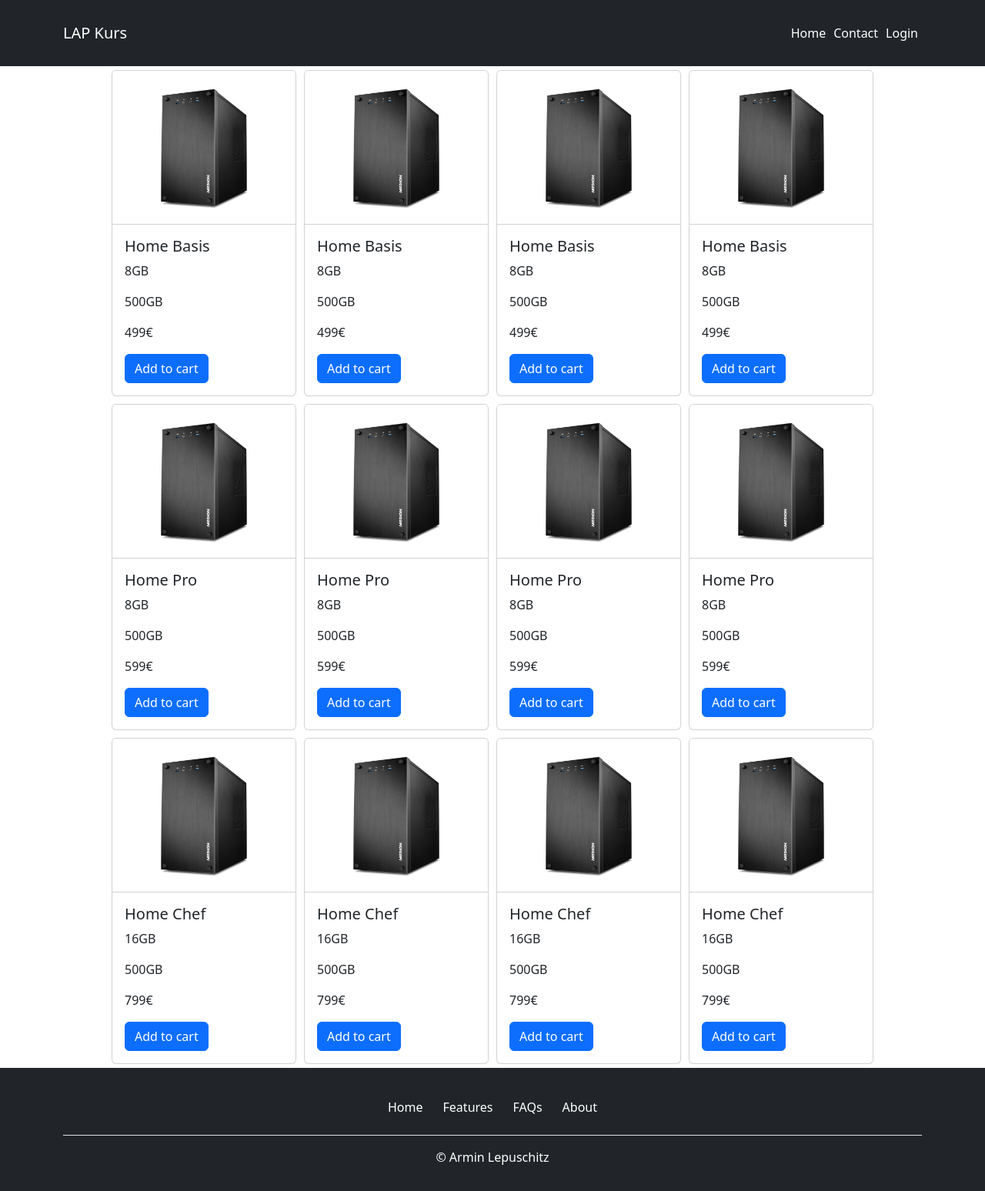
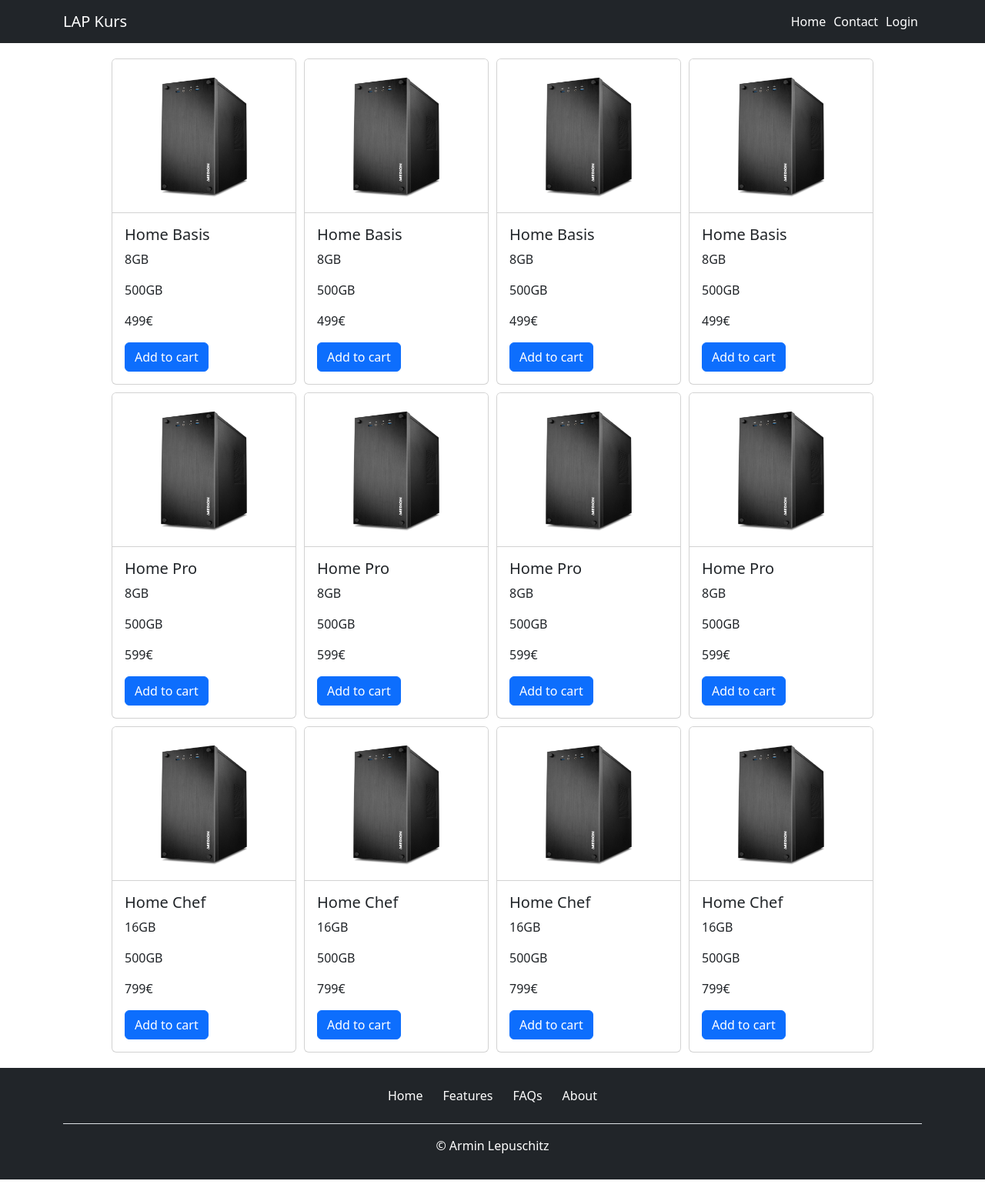
Before and after one commit to ArminL96/test_lap, a PHP site: page /test/ in a window 1280 px wide. Shown: the whole page at 77% size. Run offline with PHP 8.4, Linux system fonts and the light colour scheme; data comes from the database, SQL or seed files in the repository; style sheets or scripts are compiled from the project's sources; some libraries are stand-ins or nearby versions.

Commit message:
bzzzzzzzzzzzzzzzzzzzzzzzzz

```diff
--- a/public/scss/_variables.scss
+++ b/public/scss/_variables.scss
@@ -1,4 +1,4 @@
-.container {
+.container-fluid {
     margin-top: 15px;
     margin-bottom: 15px;
 }
```
Also changed, not shown: private/forms/pc_form.php (added).
